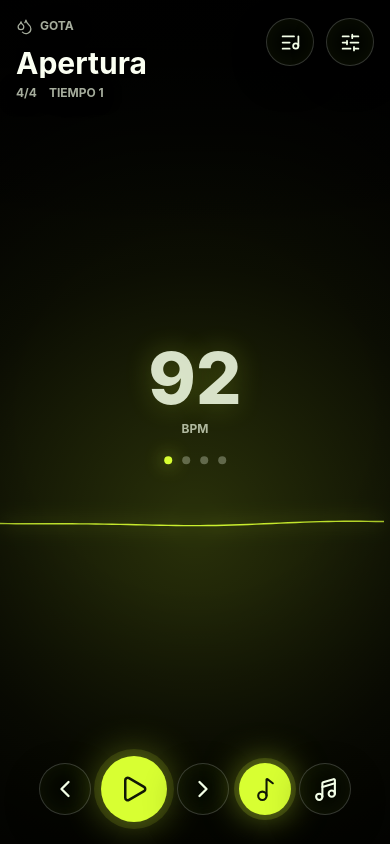
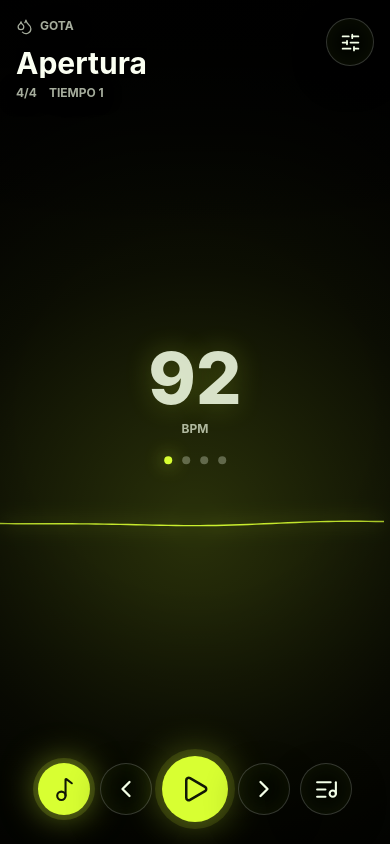
Before and after one commit to fmalisani1/Gota, a React (Vite) app: page / in a window 390 px wide. Built offline with nearby package versions, Linux system fonts and the light colour scheme.

Commit message:
Rework bottom dock controls

```diff
--- a/src/App.css
+++ b/src/App.css
@@ -143,11 +143,13 @@
 }
 
 .icon-button.is-active,
+.playlist-button.is-active,
 .subdivision-button.is-active {
   color: #111806;
 }
 
 .icon-button.is-active,
+.playlist-button.is-active,
 .subdivision-button.is-active {
   border-color: rgba(216, 255, 50, 0.98);
   background: #d8ff32;
@@ -224,9 +226,33 @@
     0 0 42px rgba(216, 255, 50, 0.42);
 }
 
-.subdivision-controls {
-  display: flex;
-  gap: 10px;
+.subdivision-button {
+  position: relative;
+}
+
+.subdivision-button.mode-off {
+  color: rgba(244, 255, 232, 0.58);
+}
+
+.subdivision-button.mode-off::after {
+  content: '';
+  position: absolute;
+  width: 30px;
+  height: 2px;
+  border-radius: 999px;
+  background: rgba(244, 255, 232, 0.72);
+  transform: rotate(-42deg);
+}
+
+.subdivision-stack {
+  display: inline-flex;
+  align-items: center;
+  justify-content: center;
+  gap: 0;
+}
+
+.subdivision-stack svg + svg {
+  margin-left: -5px;
 }
 
 .side-panel {
@@ -441,10 +467,6 @@
     height: 66px;
   }
 
-  .subdivision-controls {
-    gap: 8px;
-  }
-
   .side-panel {
     top: auto;
     right: 0;
--- a/src/App.tsx
+++ b/src/App.tsx
@@ -23,6 +23,8 @@ import { useMetronome } from './useMetronome'
 import { DEFAULT_TRACKS, METERS } from './types'
 import type { Track } from './types'
 
+type SubdivisionMode = 'off' | 'eighth' | 'sixteenth' | 'both'
+
 function App() {
   const [tracks, setTracks] = useState<Track[]>(() => readStoredTracks())
   const [currentTrackId, setCurrentTrackId] = useState(() => tracks[0]?.id ?? '')
@@ -35,6 +37,7 @@ function App() {
     tracks.findIndex((track) => track.id === currentTrackId),
   )
   const currentTrack = tracks[currentIndex] ?? tracks[0]
+  const subdivisionMode = getSubdivisionMode(currentTrack)
   const metronome = useMetronome(currentTrack)
 
   useEffect(() => {
@@ -60,15 +63,10 @@ function App() {
     }
   }
 
-  const updateSubdivision = (
-    key: keyof Track['subdivisions'],
-    value: boolean,
-  ) => {
+  const cycleSubdivisionMode = () => {
+    const nextMode = getNextSubdivisionMode(subdivisionMode)
     updateCurrentTrack({
-      subdivisions: {
-        ...currentTrack.subdivisions,
-        [key]: value,
-      },
+      subdivisions: getSubdivisionsForMode(nextMode),
     })
   }
 
@@ -206,15 +204,6 @@ function App() {
         <div className="top-actions" aria-label="Paneles">
           <button
             type="button"
-            className={`icon-button ${showSongs ? 'is-active' : ''}`}
-            aria-label="Lista de temas"
-            title="Lista de temas"
-            onClick={toggleSongs}
-          >
-            <ListMusic size={21} />
-          </button>
-          <button
-            type="button"
             className={`icon-button ${showAdvanced ? 'is-active' : ''}`}
             aria-label="Opciones avanzadas"
             title="Opciones avanzadas"
@@ -243,6 +232,17 @@ function App() {
       <footer className="control-dock">
         <button
           type="button"
+          className={`subdivision-button mode-${subdivisionMode} ${
+            subdivisionMode !== 'off' ? 'is-active' : ''
+          }`}
+          aria-label={`Subdivisión: ${getSubdivisionLabel(subdivisionMode)}`}
+          title={`Subdivisión: ${getSubdivisionLabel(subdivisionMode)}`}
+          onClick={cycleSubdivisionMode}
+        >
+          {renderSubdivisionIcon(subdivisionMode)}
+        </button>
+        <button
+          type="button"
           className="transport-button"
           aria-label="Tema anterior"
           title="Tema anterior"
@@ -269,39 +269,17 @@ function App() {
           <ChevronRight size={28} />
         </button>
 
-        <div className="subdivision-controls" aria-label="Subdivisiones">
-          <button
-            type="button"
-            className={`subdivision-button ${
-              currentTrack.subdivisions.eighth ? 'is-active' : ''
-            }`}
-            aria-label="Corchea"
-            aria-pressed={currentTrack.subdivisions.eighth}
-            title="Corchea"
-            onClick={() =>
-              updateSubdivision('eighth', !currentTrack.subdivisions.eighth)
-            }
-          >
-            <Music2 size={25} />
-          </button>
-          <button
-            type="button"
-            className={`subdivision-button ${
-              currentTrack.subdivisions.sixteenth ? 'is-active' : ''
-            }`}
-            aria-label="Semicorchea"
-            aria-pressed={currentTrack.subdivisions.sixteenth}
-            title="Semicorchea"
-            onClick={() =>
-              updateSubdivision(
-                'sixteenth',
-                !currentTrack.subdivisions.sixteenth,
-              )
-            }
-          >
-            <Music4 size={25} />
-          </button>
-        </div>
+        <button
+          type="button"
+          className={`transport-button playlist-button ${
+            showSongs ? 'is-active' : ''
+          }`}
+          aria-label="Lista de temas"
+          title="Lista de temas"
+          onClick={toggleSongs}
+        >
+          <ListMusic size={25} />
+        </button>
       </footer>
 
       {showSongs && (
@@ -524,6 +502,72 @@ function normalizeTracks(tracks: Partial<Track>[]) {
   })
 }
 
+function getSubdivisionMode(track: Track): SubdivisionMode {
+  if (track.subdivisions.eighth && track.subdivisions.sixteenth) {
+    return 'both'
+  }
+
+  if (track.subdivisions.eighth) {
+    return 'eighth'
+  }
+
+  if (track.subdivisions.sixteenth) {
+    return 'sixteenth'
+  }
+
+  return 'off'
+}
+
+function getNextSubdivisionMode(mode: SubdivisionMode): SubdivisionMode {
+  switch (mode) {
+    case 'off':
+      return 'eighth'
+    case 'eighth':
+      return 'sixteenth'
+    case 'sixteenth':
+      return 'both'
+    case 'both':
+      return 'off'
+  }
+}
+
+function getSubdivisionsForMode(mode: SubdivisionMode) {
+  return {
+    eighth: mode === 'eighth' || mode === 'both',
+    sixteenth: mode === 'sixteenth' || mode === 'both',
+  }
+}
+
+function getSubdivisionLabel(mode: SubdivisionMode) {
+  switch (mode) {
+    case 'off':
+      return 'apagado'
+    case 'eighth':
+      return 'corchea'
+    case 'sixteenth':
+      return 'semicorchea'
+    case 'both':
+      return 'corchea y semicorchea'
+  }
+}
+
+function renderSubdivisionIcon(mode: SubdivisionMode) {
+  if (mode === 'both') {
+    return (
+      <span className="subdivision-stack" aria-hidden="true">
+        <Music2 size={19} />
+        <Music4 size={19} />
+      </span>
+    )
+  }
+
+  if (mode === 'sixteenth') {
+    return <Music4 size={25} />
+  }
+
+  return <Music2 size={25} />
+}
+
 function createTrackId() {
   return window.crypto?.randomUUID?.() ?? `track-${Date.now()}`
 }
```
